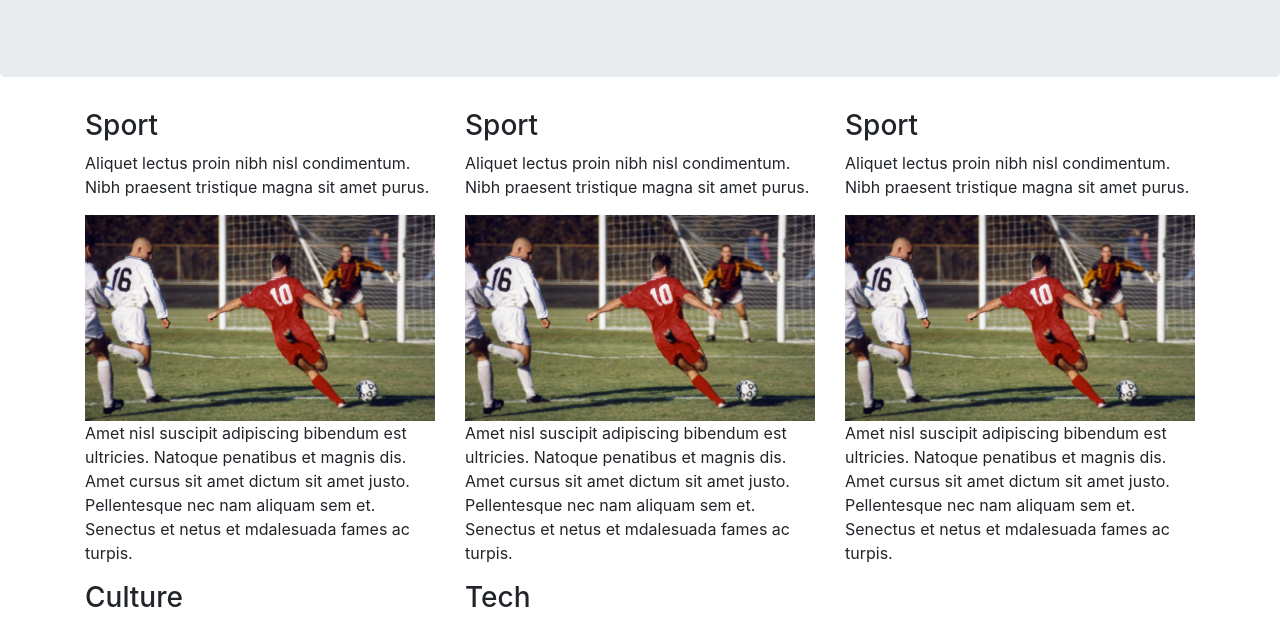
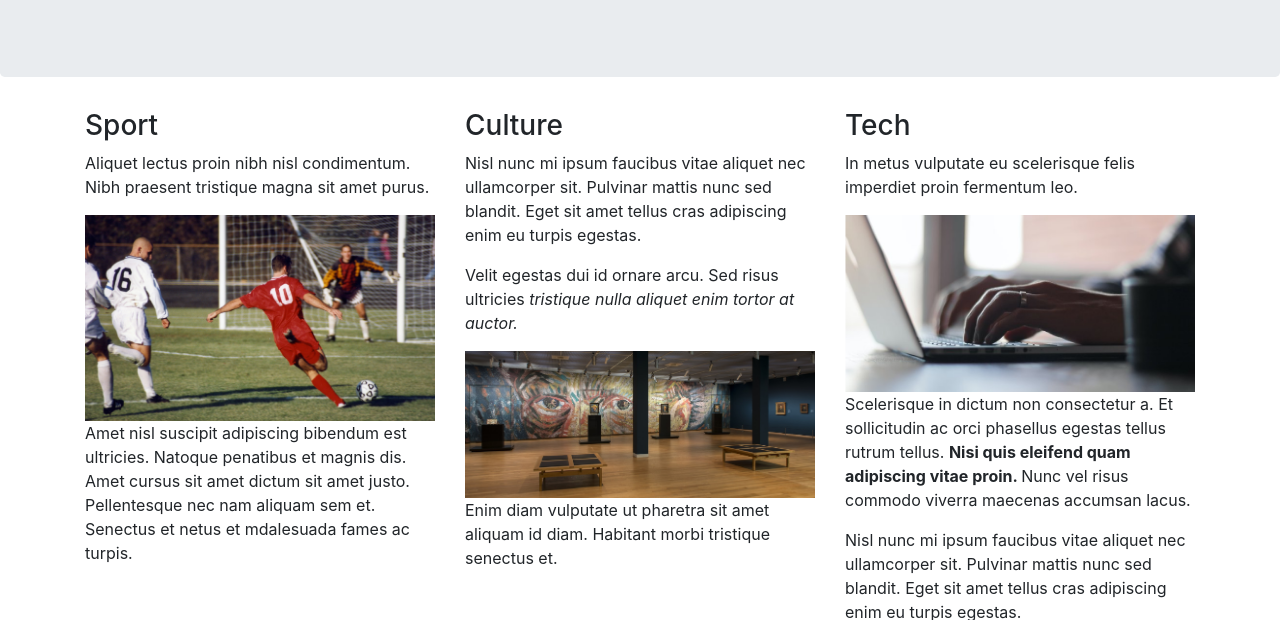
Before and after one commit to AzaZefir/AzaZefir-hw23, a plain HTML site: page index.html in a window 1280 px wide. Shown: the part 161-781 px from the top of the page. Drawn offline with Linux system fonts and the light colour scheme.

Commit message:
Revert "add chapter 1 update"
This reverts commit b8a9daa675b7ba62372f1cdfca753885a0d590f5.

```diff
--- a/index.html
+++ b/index.html
@@ -12,18 +12,6 @@
 </div>
 <div class="container">
   <div class="row">
-    <div class="col-sm-4">
-      <h3>Sport</h3>
-      <p> Aliquet lectus proin nibh nisl condimentum. Nibh praesent tristique magna sit amet purus. </p>
-	  <img src="img/football.png" class="img-fluid">
-	  <p>  Amet nisl suscipit adipiscing bibendum est ultricies. Natoque penatibus et magnis dis. Amet cursus sit amet dictum sit amet justo. Pellentesque nec nam aliquam sem et. Senectus et netus et mdalesuada fames ac turpis. </p>
-    </div>
-    <div class="col-sm-4">
-      <h3>Sport</h3>
-      <p> Aliquet lectus proin nibh nisl condimentum. Nibh praesent tristique magna sit amet purus. </p>
-	  <img src="img/football.png" class="img-fluid">
-	  <p>  Amet nisl suscipit adipiscing bibendum est ultricies. Natoque penatibus et magnis dis. Amet cursus sit amet dictum sit amet justo. Pellentesque nec nam aliquam sem et. Senectus et netus et mdalesuada fames ac turpis. </p>
-    </div>
     <div class="col-sm-4">
       <h3>Sport</h3>
       <p> Aliquet lectus proin nibh nisl condimentum. Nibh praesent tristique magna sit amet purus. </p>
```
